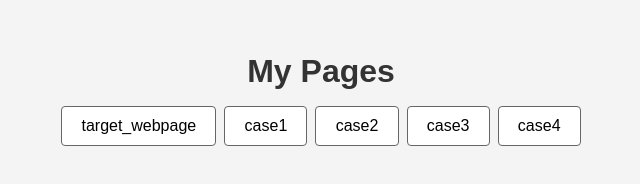
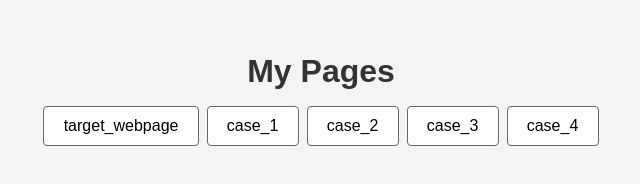
Before and after one commit to edwardmuthie/8-bit-tetris-game, a website: page index.html in a window 1280 px wide. Shown: the whole page, without its empty margins (319-959 px from the left). Drawn offline with Linux system fonts and the light colour scheme.

Commit message:
updating the links in index.html

```diff
--- a/index.html
+++ b/index.html
@@ -44,10 +44,10 @@
     // Add your page filenames (with extension) here:
     const pages = [
     'target_webpage.html',
-      'case1.html',
-      'case2.html',
-      'case3.html',
-      'case4.html'
+      'case_1.html',
+      'case_2.html',
+      'case_3.html',
+      'case_4.html'
     ];
 
     const container = document.getElementById('button-container');
```
